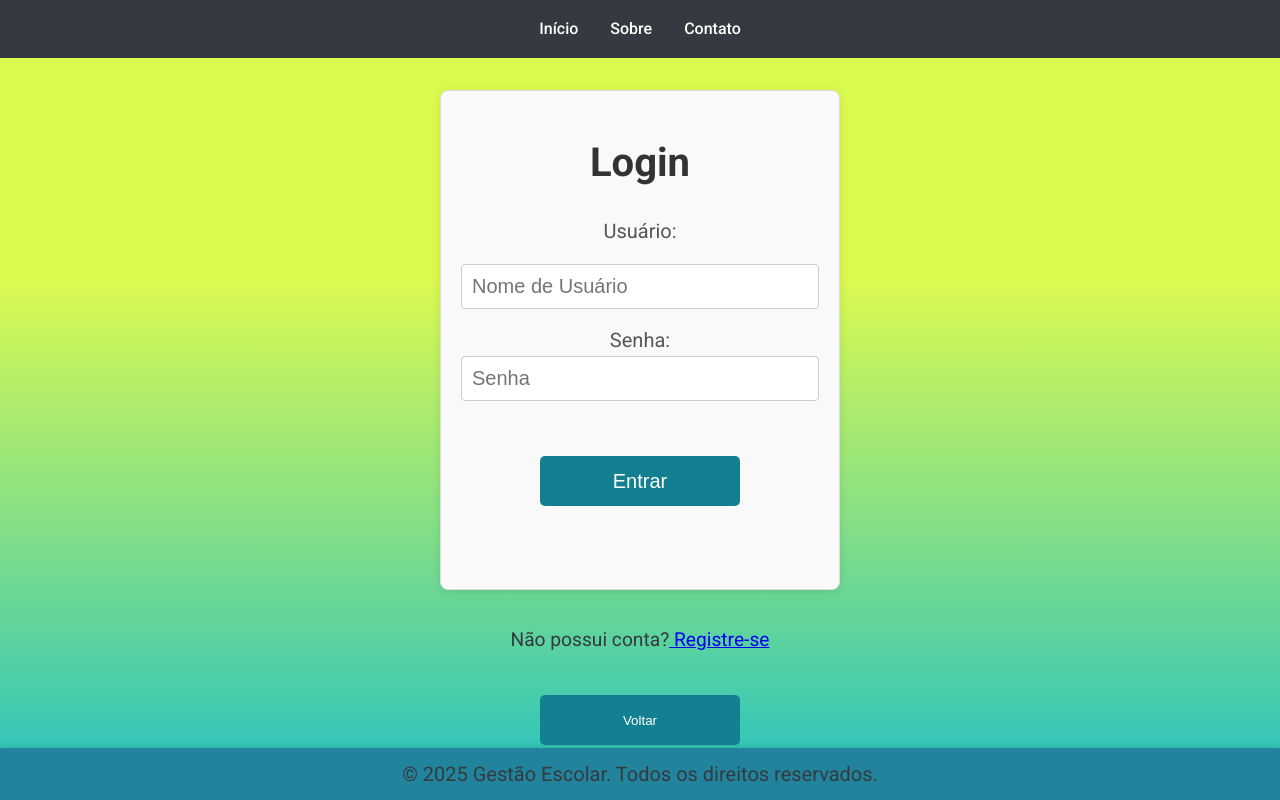
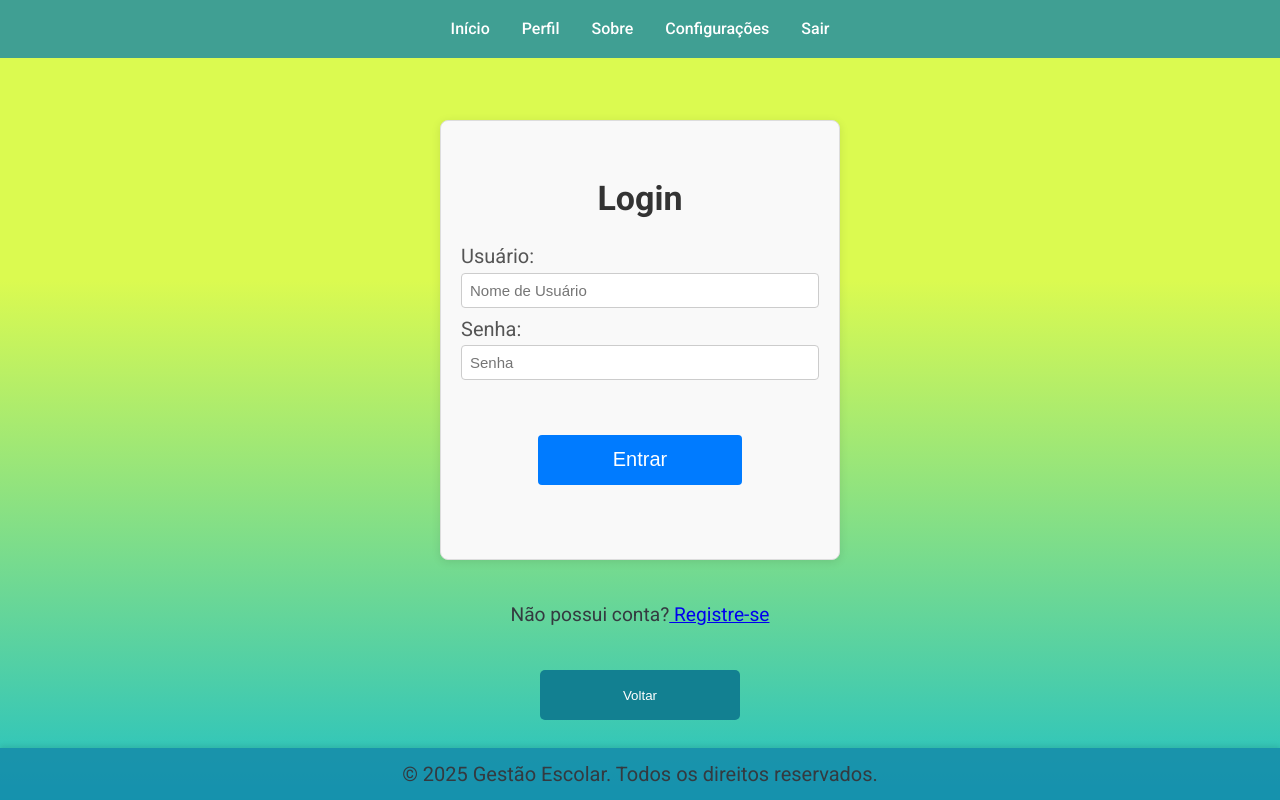
Before and after one commit to ThalesHenri/GestaoEscolar, a Django app: page /login/ in a window 1280 px wide. Run offline with Django 5.2, Linux system fonts and the light colour scheme.

Commit message:
Implementação de animações de login e criação de conta e também padronização dos formulários

```diff
--- a/siteDjango/main/static/style.css
+++ b/siteDjango/main/static/style.css
@@ -45,10 +45,12 @@ header {
 header h1 {
     font-size: 2rem;
 }
+
 nav {
     display: flex;
     justify-content: center;
-    background-color: var(--secondary-color);
+    background-color: #1384a7c5;
+    box-shadow: #0056b3;
 }
 nav a {
     color: var(--white-color);
@@ -59,6 +61,12 @@ nav a {
 nav a:hover {
     background-color: var(--primary-color);
 }
+
+.nav a.active {
+    font-weight: bold; /* Destaque o link ativo */
+    border-bottom: 2px solid #ffdd57; /* Linha abaixo do link ativo */
+}
+
 main {
     padding: 2rem;
     text-align: center;
@@ -125,14 +133,13 @@ button:hover {
 }
 
 
-
-
+/* -------------------------------------------->>>>>>>>>>> FOOTER FOOTER FOOTER <<<<<<<< --------------------*/
 footer {
     position: fixed; /* Fixa o footer na tela */
     bottom: 0; /* Posiciona o footer na parte inferior */
     left: 0; /* Alinha o footer à esquerda */
     width: 100%; /* Ocupa toda a largura da tela */
-    background-color: #22849c; /* Cor de fundo do footer */
+    background-color: #1384a7c5; /* Cor de fundo do footer */
     padding: 10px 0; /* Espaçamento interno */
     text-align: center; /* Centraliza o texto */
     box-shadow: 0 -2px 5px rgba(0, 0, 0, 0.1); /* Sombra para efeito visual */
@@ -412,55 +419,140 @@ li a{
 
 /* Estilos para o formulário */
 
+/* Estilo do contêiner do formulário */
 .login {
-    max-width: 400px; /* Largura máxima do formulário */
-    margin: 0 auto; /* Centraliza o formulário na tela */
-    padding: 40px 20px;
-    margin-bottom: 15px;
-    background-color: #f9f9f9; /* Cor de fundo do formulário */
-    border: 1px solid #ddd; /* Borda ao redor do formulário */
-    border-radius: 8px; /* Cantos arredondados */
-    box-shadow: 0 2px 10px rgba(0, 0, 0, 0.1); /* Sombra suave */
+    max-width: 400px;
+    margin: 0 auto;
+    margin-top: 30px;
+    margin-bottom: 20px;
+    padding: 50px 20px;
+
+    background-color: #f9f9f9;
+    border: 1px solid #ddd;
+    border-radius: 8px;
+    box-shadow: 0 2px 10px rgba(0, 0, 0, 0.1);
+    min-height: 200px; /* Define uma altura mínima */
+    max-height: 440px; /* Define uma altura máxima */
     text-align: center; /* Centraliza o texto */
+    opacity: 0; /* Inicialmente invisível */
+    transform: translateY(20px); /* Move o formulário 20px para baixo */
+    animation: fadeInUp 0.5s ease-out forwards; /* Animação de aparecer */
+}
+
+/* Animação de aparecer */
+@keyframes fadeInUp {
+    to {
+        opacity: 1; /* Torna o formulário visível */
+        transform: translateY(0); /* Move o formulário para a posição original */
+    }
 }
 
 /* Estilo do título "Login" */
 .login h2 {
-    margin-bottom: 20px; /* Espaçamento abaixo do título */
-    font-size: 40px; /* Tamanho da fonte */
+    margin-bottom: 15px; /* Reduz o espaçamento abaixo do título */
+    font-size: 34px; /* Tamanho da fonte */
     color: #333; /* Cor do texto */
 }
 
+
+
+/* Estilo dos labels (Usuário e Senha) */
 .login label {
-    margin-bottom: 8px; /* Espaçamento abaixo do label */
+    display: flex; /* Faz o label ocupar a linha inteira */
+    margin-bottom: 0px; /* Reduz o espaçamento abaixo do label */
     font-size: 16px; /* Tamanho da fonte */
     color: #555; /* Cor do texto */
     text-align: left; /* Alinha o texto à esquerda */
+
 }
 
+.login .usuario-label {
+    font-size: 20px; /* Tamanho da fonte */
+    margin-bottom: -17px; /* Ajuste do espaçamento */
+}
+
+
+/* Estilo dos campos de entrada (input) */
 .login input {
     width: 100%; /* Ocupa toda a largura disponível */
-    padding: 10px; /* Espaçamento interno */
-    margin-bottom: 15px; /* Espaçamento abaixo do campo */
+    padding: 8px; /* Reduz o padding interno */
+    margin-bottom: 05px; /* Reduz o espaçamento abaixo do campo */
     border: 1px solid #ccc; /* Borda do campo */
     border-radius: 4px; /* Cantos arredondados */
-    font-size: 16px; /* Tamanho da fonte */
+    font-size: 6px; /* Tamanho da fonte */
     box-sizing: border-box; /* Garante que o padding não aumente a largura */
+    transition: border-color 0.3s ease, box-shadow 0.3s ease; /* Transição suave */
 }
 
+/* Efeito hover e focus nos campos de entrada */
+.login input:hover,
+.login input:focus {
+    border-color: #007bff; /* Muda a cor da borda ao passar o mouse ou focar */
+    box-shadow: 0 0 5px rgba(0, 123, 255, 0.5); /* Adiciona uma sombra suave */
+}
+
+/* Estilo do botão "Entrar" */
+.loginButton {
+    width: 57%; /* Ocupa toda a largura disponível */
+    padding: 5px; /* Reduz o padding interno */
+    margin-top: 50px;
+    margin-bottom: 20px;
+    background-color: #007bff; /* Cor de fundo do botão */
+    color: white; /* Cor do texto */
+    border: none; /* Remove a borda */
+    border-radius: 4px; /* Cantos arredondados */
+    font-size: 16px; /* Tamanho da fonte */
+    cursor: pointer; /* Muda o cursor para pointer */
+    transition: background-color 0.3s ease, transform 0.2s ease; /* Transição suave */
+}
+
+/* Efeito hover no botão */
+.loginButton:hover {
+    background-color: #0056b3; /* Cor de fundo ao passar o mouse */
+    transform: scale(1.02); /* Aumenta ligeiramente o tamanho do botão */
+}
+
+/* Efeito ativo (quando o botão é clicado) */
+.loginButton:active {
+    transform: scale(0.98); /* Reduz ligeiramente o tamanho do botão */
+}
 
 
 .registrarForm {
     max-width: 400px; /* Largura máxima do formulário */
     margin: 0 auto; /* Centraliza o formulário na tela */
+    margin-top: 30px;
+    margin-bottom: 20px;
     padding: 20px;
+    padding-bottom: 40px;
     background-color: #f9f9f9; /* Cor de fundo do formulário */
     border: 1px solid #ddd; /* Borda ao redor do formulário */
     border-radius: 8px; /* Cantos arredondados */
     box-shadow: 0 2px 10px rgba(0, 0, 0, 0.1); /* Sombra suave */
     text-align: center; /* Centraliza o texto */
     padding-top: 30px;
+    opacity: 0; /* Inicialmente invisível */
+    transform: translateY(20px); /* Move o formulário 20px para baixo */
+    animation: fadeInUp 0.5s ease-out forwards; /* Animação de aparecer */
 }
+
+/* Animação de aparecer */
+@keyframes fadeInUp {
+    to {
+        opacity: 1; /* Torna o formulário visível */
+        transform: translateY(0); /* Move o formulário para a posição original */
+    }
+}
+
+.registrarForm label {
+    display: flex; /* Faz o label ocupar a linha inteira */
+    margin-bottom: 5px; /* Reduz o espaçamento abaixo do label */
+    font-size: 16px; /* Tamanho da fonte */
+    color: #555; /* Cor do texto */
+    text-align: left; /* Alinha o texto à esquerda */
+
+}
+
 
 /* Estilos para os campos de input */
 .registrarForm input {
--- a/siteDjango/main/templates/alunosDashboard.html
+++ b/siteDjango/main/templates/alunosDashboard.html
@@ -32,5 +32,7 @@
     {% endif %}
     {% endfor %}
 </table>
-<a href="{% url 'adminDashboard' %}"><button>Voltar</button></a>
+<div style="padding-bottom: 40px;">
+    <a href="{% url 'adminDashboard' %}"><button class="blueButton"> Voltar</button></a>
+</div>
 {% endblock content %}
--- a/siteDjango/main/templates/index.html
+++ b/siteDjango/main/templates/index.html
@@ -12,9 +12,11 @@
 
 <body>
     <nav>
-        <a href="{% url 'adminDashboard' %}">Início</a>
-        <a href="#Sobre">Sobre</a>
-        <a href="#">Contato</a>
+        <a href="{% url 'adminDashboard' %}"><i class="fas fa-home"></i> Início</a>
+        <a href="{% url 'perfil' %}"><i class="fas fa-user"></i> Perfil</a>
+        <a href="#Sobre"><i class="fas fa-info-circle"></i> Sobre</a>
+        <a href="#">Configurações</a>
+        <a href="#">Sair</a>
     </nav>
     <main>
         {% block content %}
--- a/siteDjango/main/templates/login.html
+++ b/siteDjango/main/templates/login.html
@@ -7,13 +7,13 @@
     <form method="post" class="login" action="{% url 'login' %}">
         <h2>Login</h2>
         {% csrf_token %}
-        <label for="username" style="font-size: 20px">Usuário: </label>
-        <input type="text" name="nome" placeholder="Nome de Usuário" style="margin-top: 5%; font-size: 20px">
+        <label for="username" class="usuario-label">Usuário:</label>
+        <input type="text" name="nome" placeholder="Nome de Usuário" style="margin-top: 5%; font-size: 15px">
         <br>
         <label for="password" style="font-size: 20px">Senha: </label>
-        <input type="password" name="senha" placeholder="Senha" style="font-size: 20px">
+        <input type="password" name="senha" placeholder="Senha" style="font-size: 15px">
         <br>
-        <button type="submit" style="font-size: 20px">Entrar</button>
+        <button class="loginButton" style="font-size: 20px">Entrar</button>
     </form>
 
     <div style="padding-top: 20px; font-size: 120%;"
--- a/siteDjango/main/urls.py
+++ b/siteDjango/main/urls.py
@@ -18,4 +18,5 @@ urlpatterns = [
     path('editarAluno/<int:aluno_id>/', views.editarAluno, name='editarAluno'),
     path('logout/', views.logout, name='logout'),
     path('pagamentoDashboard/', views.pagamentoDashboard, name='pagamentoDashboard'),
+    path('perfil/', views.perfil, name="perfil"),
 ]
--- a/siteDjango/main/views.py
+++ b/siteDjango/main/views.py
@@ -13,7 +13,8 @@ from django.contrib.auth.decorators import login_required
 def home(request):
     return render(request, 'index.html')
 
-
+def perfil(request):
+    return render(request, 'perfil.html')
 
 def registrar(request):
     if request.method == 'POST':
```
Also changed, not shown: siteDjango/main/templates/editarAluno.html (+5 -2 lines), siteDjango/main/templates/perfil.html (added, +20 -0 lines).
